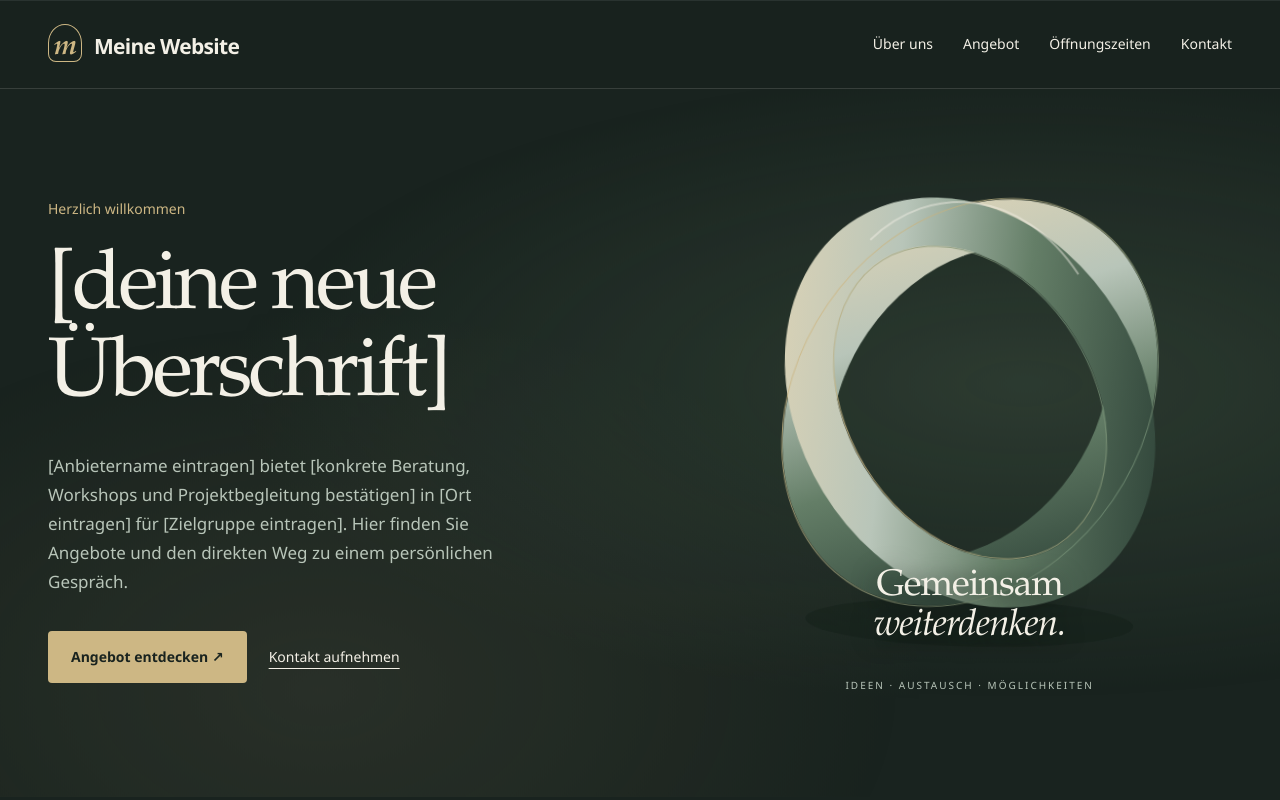
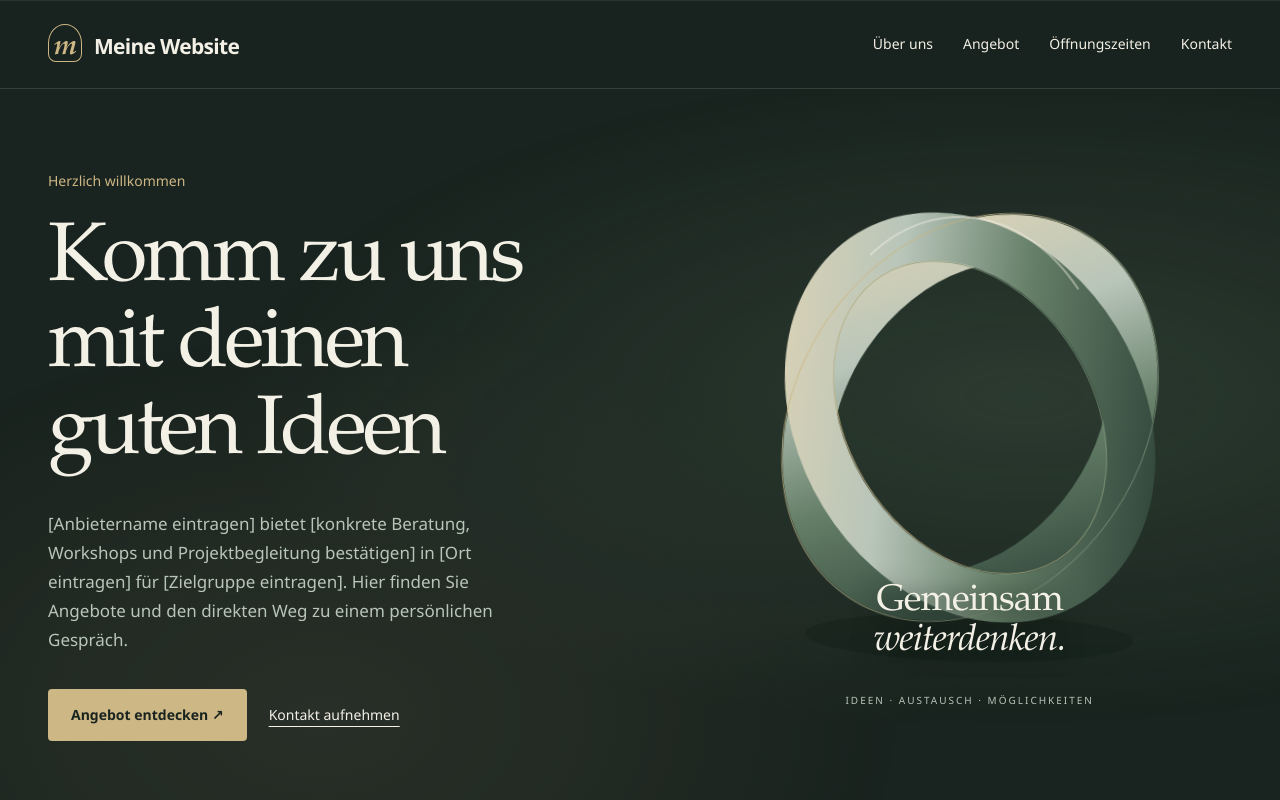
Before and after one commit to 121421/meine-webseite, a plain HTML site: page index.html in a window 1280 px wide. Shown: the top 800 px of the page. Drawn offline with Linux system fonts and the light colour scheme.

Commit message:
Hauptüberschrift: Komm zu uns mit deinen guten Ideen

```diff
--- a/index.html
+++ b/index.html
@@ -26,7 +26,7 @@
   <header><div class="wrap nav"><a class="brand" href="#start"><span aria-hidden="true">m</span>Meine Website</a><nav aria-label="Hauptnavigation"><a href="#ueber-uns">Über uns</a><a href="#angebot">Angebot</a><a href="#zeiten">Öffnungszeiten</a><a href="#kontakt">Kontakt</a></nav></div></header>
   <main id="hauptinhalt">
     <div class="wrap hero" id="start">
-      <div><p class="eyebrow">Herzlich willkommen</p><h1><span class="word" style="--word-index:0">[deine</span> <span class="word" style="--word-index:1">neue</span> <span class="word" style="--word-index:2">Überschrift]</span></h1><p class="lead">[Anbietername eintragen] bietet [konkrete Beratung, Workshops und Projektbegleitung bestätigen] in [Ort eintragen] für [Zielgruppe eintragen]. Hier finden Sie Angebote und den direkten Weg zu einem persönlichen Gespräch.</p><a class="button" href="#angebot">Angebot entdecken ↗</a><a class="text-link" href="#kontakt">Kontakt aufnehmen</a></div>
+      <div><p class="eyebrow">Herzlich willkommen</p><h1><span class="word" style="--word-index:0">Komm</span> <span class="word" style="--word-index:1">zu</span> <span class="word" style="--word-index:2">uns</span> <span class="word" style="--word-index:3">mit</span> <span class="word" style="--word-index:4">deinen</span> <span class="word" style="--word-index:5">guten</span> <span class="word" style="--word-index:6">Ideen</span></h1><p class="lead">[Anbietername eintragen] bietet [konkrete Beratung, Workshops und Projektbegleitung bestätigen] in [Ort eintragen] für [Zielgruppe eintragen]. Hier finden Sie Angebote und den direkten Weg zu einem persönlichen Gespräch.</p><a class="button" href="#angebot">Angebot entdecken ↗</a><a class="text-link" href="#kontakt">Kontakt aufnehmen</a></div>
       <div class="hero-art" aria-hidden="true"><svg class="sculpture" viewBox="0 0 520 540" xmlns="http://www.w3.org/2000/svg" aria-hidden="true"><defs><linearGradient id="ribbon" x1="0" y1="0" x2="1" y2="1"><stop stop-color="#e2d5b5"/><stop offset=".32" stop-color="#b8c5b9"/><stop offset=".6" stop-color="#647e67"/><stop offset="1" stop-color="#263a31"/></linearGradient><linearGradient id="edge"><stop stop-color="#cdb784"/><stop offset="1" stop-color="#728e75"/></linearGradient></defs><ellipse cx="265" cy="460" rx="164" ry="24" fill="#111d16" opacity=".4"/><g fill="none" stroke="url(#ribbon)" stroke-width="48"><ellipse cx="260" cy="240" rx="148" ry="192" transform="rotate(33 260 240)"/><ellipse cx="260" cy="240" rx="148" ry="192" transform="rotate(-33 260 240)"/></g><g fill="none" stroke="url(#edge)" stroke-width="1" opacity=".8"><ellipse cx="260" cy="240" rx="173" ry="217" transform="rotate(33 260 240)"/><ellipse cx="260" cy="240" rx="123" ry="167" transform="rotate(-33 260 240)"/></g><path d="M156 80C215 20 306 25 365 109" fill="none" stroke="#f3f0e6" stroke-width="2" opacity=".45"/></svg><div class="art-word">Gemeinsam<br><span>weiterdenken.</span></div><div class="art-note">IDEEN · AUSTAUSCH · MÖGLICHKEITEN</div></div>
     </div>
     <div class="marquee" aria-label="Persönlich, Verständlich, Mit Sorgfalt, Ideen, Austausch, Möglichkeiten"><div class="marquee-track"><div class="marquee-group"><span>Persönlich</span><span>Verständlich</span><span>Mit Sorgfalt</span><span>Ideen</span><span>Austausch</span><span>Möglichkeiten</span></div><div class="marquee-group" aria-hidden="true"><span>Persönlich</span><span>Verständlich</span><span>Mit Sorgfalt</span><span>Ideen</span><span>Austausch</span><span>Möglichkeiten</span></div></div><button class="motion-toggle" type="button" aria-pressed="false">Animationen pausieren</button></div>
```
